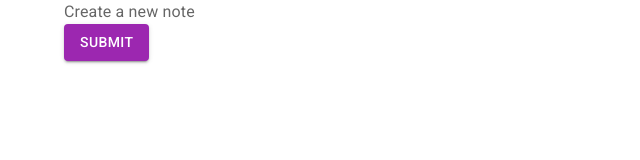
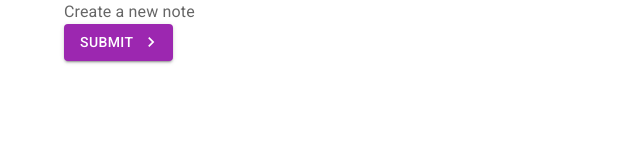
Before and after one commit to pratap360/materialui-pract, a React (Create React App) app: page /create in a window 1280 px wide. Shown: the top 160 px of the page, without its empty margins (0-640 px from the left). Built offline with nearby package versions, Linux system fonts and the light colour scheme.

Commit message:
added icons

```diff
--- a/package.json
+++ b/package.json
@@ -5,6 +5,7 @@
   "dependencies": {
     "@emotion/react": "^11.11.1",
     "@emotion/styled": "^11.11.0",
+    "@mui/icons-material": "^5.11.16",
     "@mui/material": "^5.13.6",
     "@testing-library/jest-dom": "^5.11.9",
     "@testing-library/react": "^11.2.5",
--- a/public/index.html
+++ b/public/index.html
@@ -19,7 +19,7 @@
       work correctly both with client-side routing and a non-root public URL.
       Learn how to configure a non-root public URL by running `npm run build`.
     -->
-    <title>React App</title>
+    <title>Mui pratice</title>
   </head>
   <body>
     <noscript>You need to enable JavaScript to run this app.</noscript>
--- a/src/pages/Create.js
+++ b/src/pages/Create.js
@@ -3,6 +3,9 @@ import Typography  from '@mui/material/Typography'
 import Button from '@mui/material/Button';
 import Container from '@mui/material/Container';
 // import ButtonGroup from '@mui/material/ButtonGroup';
+// import SendIcon from '@mui/icons-material/Send';
+import KeyboardArrowRightIcon from '@mui/icons-material/KeyboardArrowRight';
+
 
 export default function Create() {
   return (
@@ -21,6 +24,8 @@ export default function Create() {
       variant='contained'
       color='secondary'
       // disableElevation
+      // startIcon={<SendIcon/>}
+      endIcon={<KeyboardArrowRightIcon/>}
       >
         Submit
       </Button>
```
Also changed, not shown: 1 other file (tests, documents, lock files or other folders).
